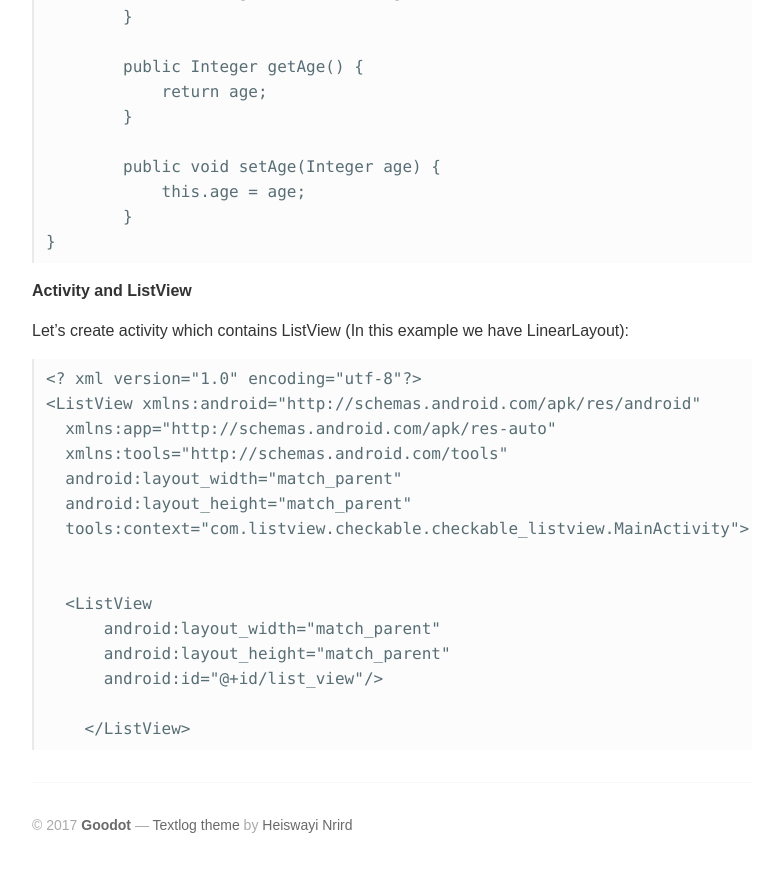
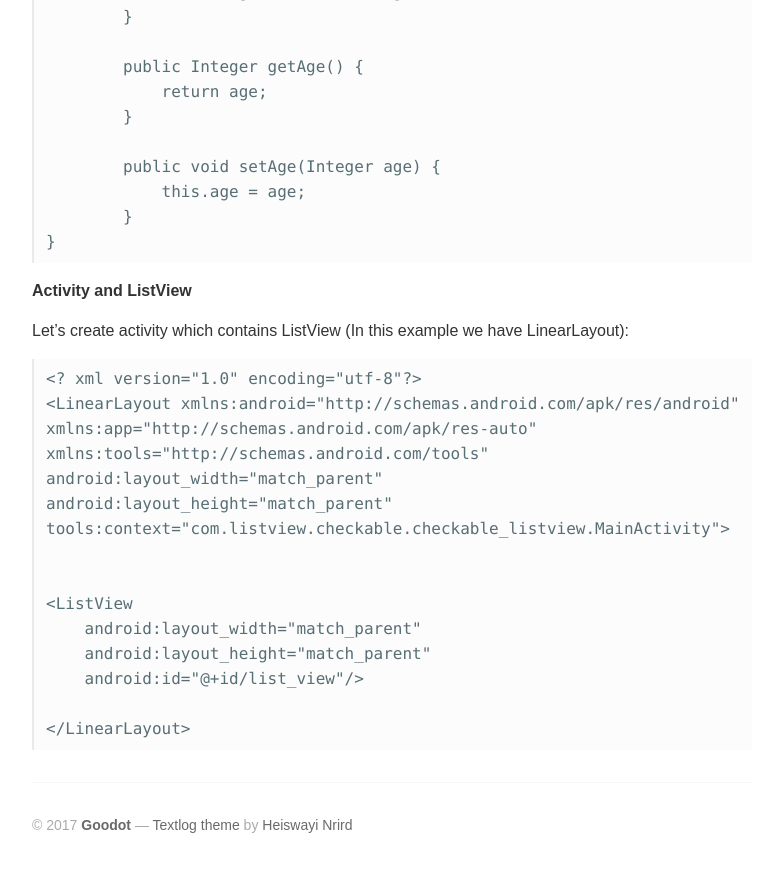
Before and after one commit to goodot/goodot.github.io, a Jekyll site: the page built from _posts/2017-11-07-custom-checkable-list-view-android.md, in a window 1280 px wide and 900 px high, scrolled down 1203 px. Shown: the top 872 px of the window, without its empty margins (8-788 px from the left). Built offline with Jekyll 4.4.1, drawn with Linux system fonts in a browser that asks for light colours; some web fonts are replaced; our own code applies the rules of GitHub Pages for plain Markdown files.

Commit message:
Update 2017-11-07-custom-checkable-list-view-android.md

```diff
--- a/_posts/2017-11-07-custom-checkable-list-view-android.md
+++ b/_posts/2017-11-07-custom-checkable-list-view-android.md
@@ -59,17 +59,17 @@ First of all we create class which describes player:
 Let's create activity which contains ListView (In this example we have LinearLayout):
 
     <? xml version="1.0" encoding="utf-8"?>
-	<ListView xmlns:android="http://schemas.android.com/apk/res/android"
-      xmlns:app="http://schemas.android.com/apk/res-auto"
-      xmlns:tools="http://schemas.android.com/tools"
-      android:layout_width="match_parent"
-      android:layout_height="match_parent"
-      tools:context="com.listview.checkable.checkable_listview.MainActivity">
+	<LinearLayout xmlns:android="http://schemas.android.com/apk/res/android"
+    xmlns:app="http://schemas.android.com/apk/res-auto"
+    xmlns:tools="http://schemas.android.com/tools"
+    android:layout_width="match_parent"
+    android:layout_height="match_parent"
+    tools:context="com.listview.checkable.checkable_listview.MainActivity">
 
 
-      <ListView
-          android:layout_width="match_parent"
-          android:layout_height="match_parent"
-          android:id="@+id/list_view"/>
+    <ListView
+        android:layout_width="match_parent"
+        android:layout_height="match_parent"
+        android:id="@+id/list_view"/>
 
-		</ListView>
+	</LinearLayout>
```
